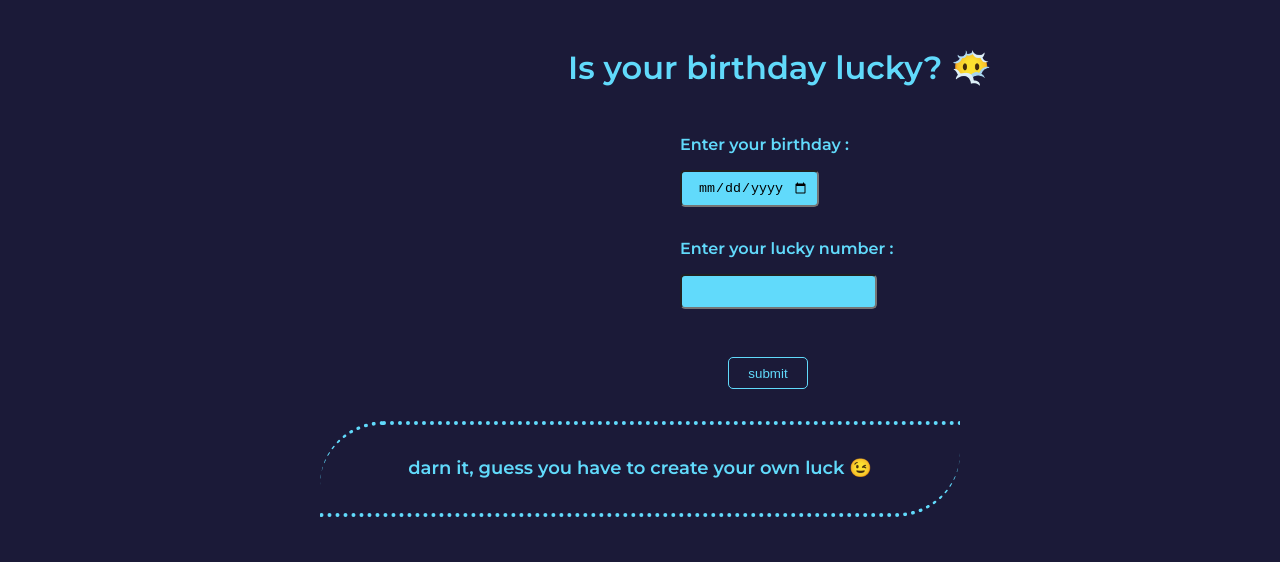
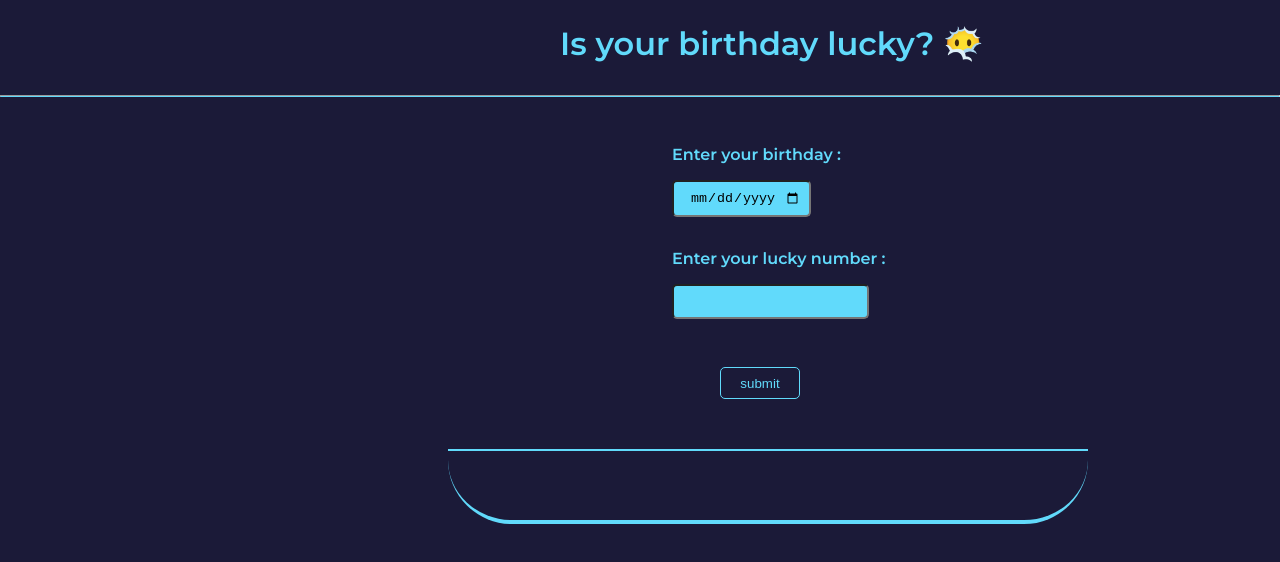
Before and after one commit to meenank/birthday-Luck, a plain HTML site: page index.html in a window 1280 px wide. Drawn offline with Linux system fonts and the light colour scheme.

Commit message:
finishing commit..done with styling and wiring

```diff
--- a/index.html
+++ b/index.html
@@ -14,6 +14,7 @@
     <h1>
         Is your birthday lucky? 😶‍🌫️
     </h1>
+    <hr>
     <label for="dateinp">Enter your birthday : </label>
     <input type="date" name="dateinp" id="dateinp" class="input-styling">
 
@@ -22,7 +23,8 @@
 
     <button type="submit" id="btnSub">submit</button>
 
-    <p id="op-styling" value="">darn it, guess you have to create your own luck 😉</p>
+    <p id="op-styling"></p>
+
 </body>
 <script type="text/javascript" src="/index.js"></script>
 
--- a/index.js
+++ b/index.js
@@ -1,7 +1,7 @@
 const dateIn = document.querySelector("#dateinp");
 const luckIn = document.querySelector("#luckynum");
 const subBtn = document.querySelector("#btnSub");
-const txtArea = document.querySelector("op-styling")
+const txtArea = document.querySelector("#op-styling")
 
 subBtn.addEventListener("click", function resp() {
 
@@ -20,10 +20,11 @@ subBtn.addEventListener("click", function resp() {
 
     console.log("sum=", sum)
     console.log("rem=", sum % luckNum);
-    if (sum % luckNum == 0) {
-        txtArea.value = "Yay, your birthday's lucky 🥳";
+
+    if (sum % luckNum === 0) {
+        txtArea.innerHTML = "YaY, you're lucky in your own way! 🥳";
     } else {
-        txtArea.value = "darn it, guess you have to create your own luck! 😉";
+        txtArea.innerHTML = "Well guess what, you have to create your own luck! 😉";
     }
 
 
--- a/styles.css
+++ b/styles.css
@@ -4,28 +4,37 @@ body {
     /* text-align: center; */
     font-family: 'Montserrat', sans-serif;
     color: #61DAFB;
-    /* padding: 3rem; */
+    margin: 0;
 }
 
 h1 {
-    margin: 3rem 0rem 3rem 35rem;
+    margin: 1.5rem 0rem 2rem 35rem;
 }
 
 #op-styling {
-    height: 3.5rem;
+    height: 3rem;
     max-width: 40rem;
-    margin: auto;
-    border-top: 4px dotted #61DAFB;
-    border-bottom: 4px dotted #61DAFB;
-    border-top-left-radius: 4rem;
+    background-color: #1b1a38;
+    color: #61DAFB;
+    /* margin: auto; */
+    margin-left: 28rem;
+    border-top: 2px solid #61DAFB;
+    border-bottom: 4px solid #61DAFB;
+    border-bottom-left-radius: 4rem;
     border-bottom-right-radius: 4rem;
     text-align: center;
-    padding-top: 2rem;
+    padding-top: 1.3rem;
     font-size: large;
+    word-spacing: 0.5rem;
+}
+
+hr {
+    margin-bottom: 3rem;
+    border-bottom: 1px solid #61DAFB;
 }
 
 label {
-    margin: 1rem 0rem 2rem 42rem;
+    margin: 2rem 0rem 2rem 42rem;
 }
 
 .input-styling {
```
